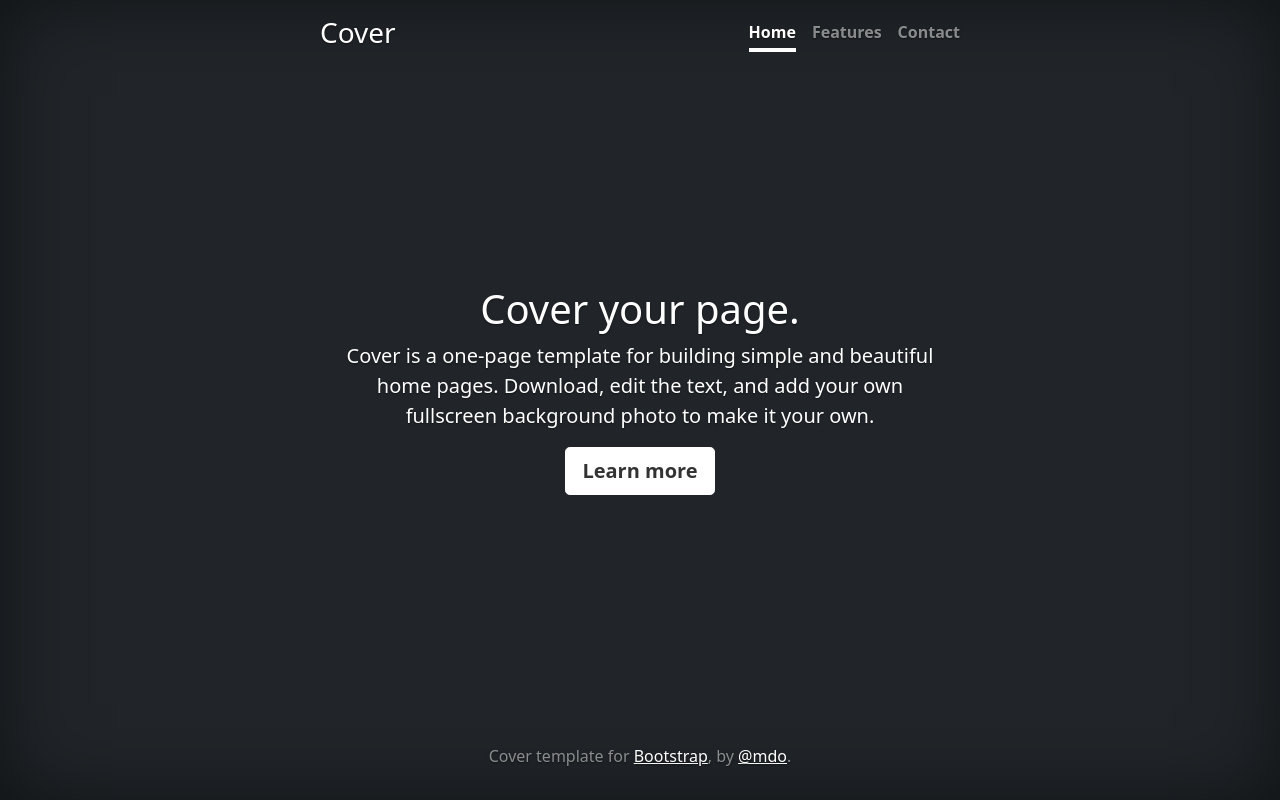
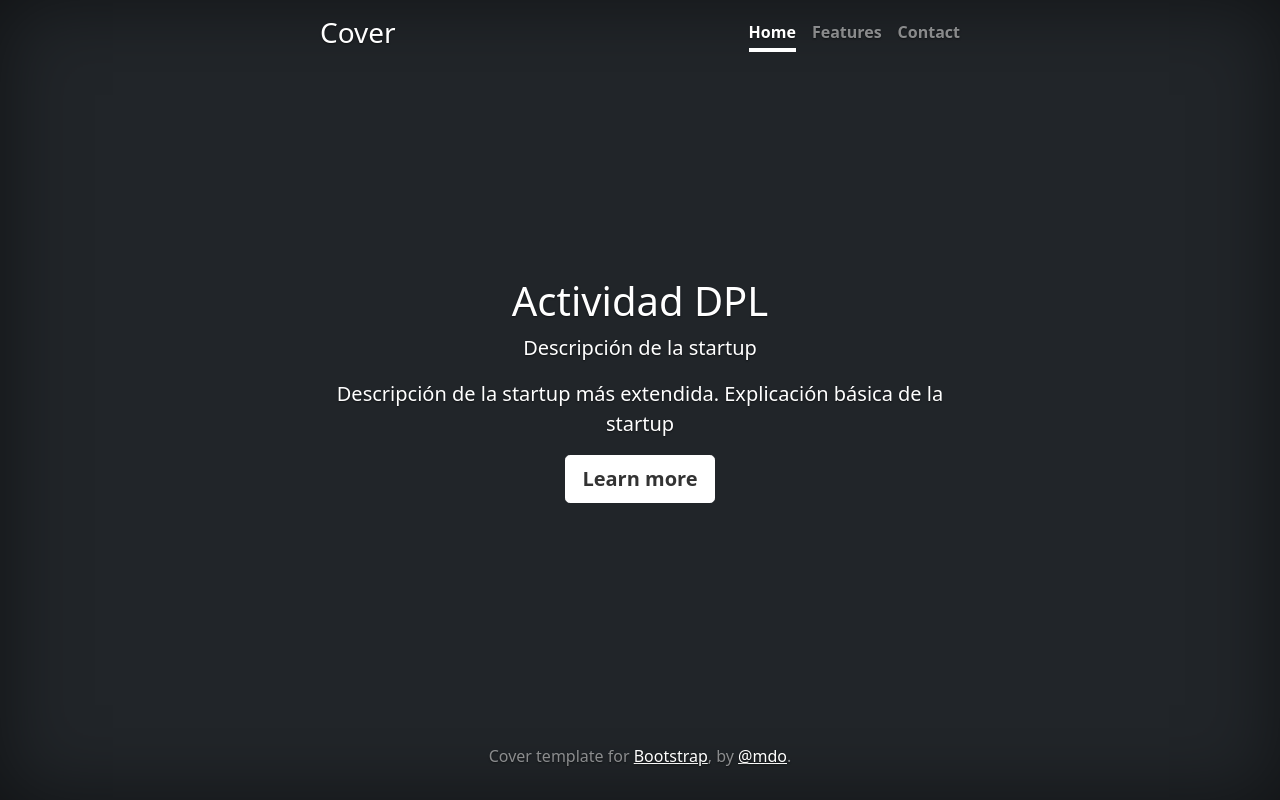
Before and after one commit to vmcabreu/git-work, a plain HTML site: page index.html in a window 1280 px wide. Drawn offline with Linux system fonts and the light colour scheme.

Commit message:
Cambios de la etiqueta style al css

```diff
--- a/cover.css
+++ b/cover.css
@@ -51,3 +51,20 @@ body {
   color: #fff;
   border-bottom-color: #fff;
 }
+
+/*
+*Placeholder
+*/
+.bd-placeholder-img {
+  font-size: 1.125rem;
+  text-anchor: middle;
+  -webkit-user-select: none;
+  -moz-user-select: none;
+  user-select: none;
+}
+
+@media (min-width: 768px) {
+  .bd-placeholder-img-lg {
+    font-size: 3.5rem;
+  }
+}
--- a/index.html
+++ b/index.html
@@ -14,23 +14,6 @@
 
     <!-- Bootstrap core CSS -->
 <link href="bootstrap.min.css" rel="stylesheet">
-
-    <style>
-      .bd-placeholder-img {
-        font-size: 1.125rem;
-        text-anchor: middle;
-        -webkit-user-select: none;
-        -moz-user-select: none;
-        user-select: none;
-      }
-
-      @media (min-width: 768px) {
-        .bd-placeholder-img-lg {
-          font-size: 3.5rem;
-        }
-      }
-    </style>
-
 
     <!-- Custom styles for this template -->
     <link href="cover.css" rel="stylesheet">
@@ -50,9 +33,9 @@
   </header>
 
   <main class="px-3">
-    <h1>Cover your page.</h1>
-    <p class="lead">Cover is a one-page template for building simple and beautiful home pages. Download, edit the text, and add your own fullscreen background photo to make it your own.</p>
-    <p class="lead">
+    <h1>Actividad DPL</h1>
+    <p class="lead">Descripción de la startup</p>
+    <p class="lead">Descripción de la startup más extendida. Explicación básica de la startup</p>
       <a href="#" class="btn btn-lg btn-secondary fw-bold border-white bg-white">Learn more</a>
     </p>
   </main>
```
